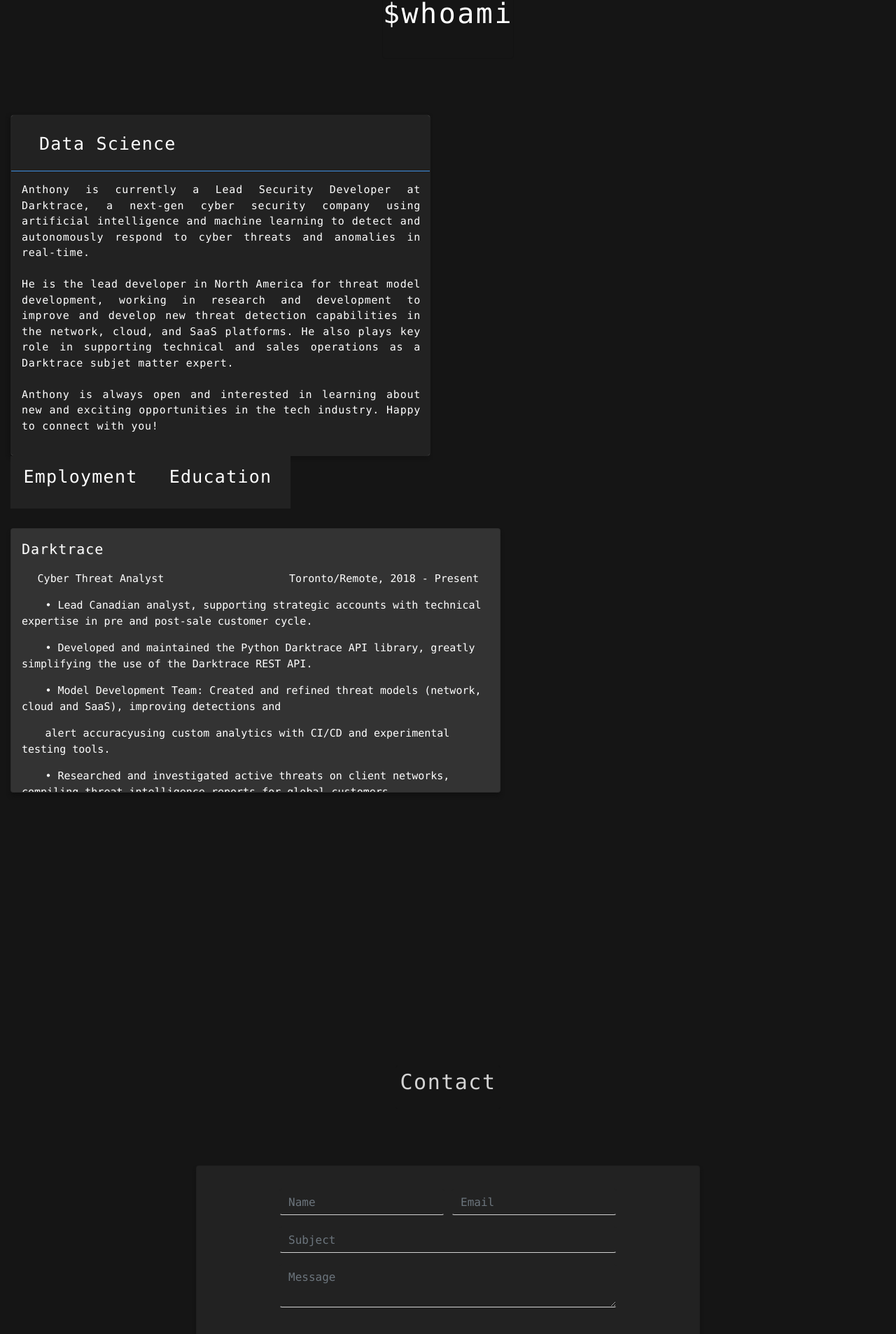
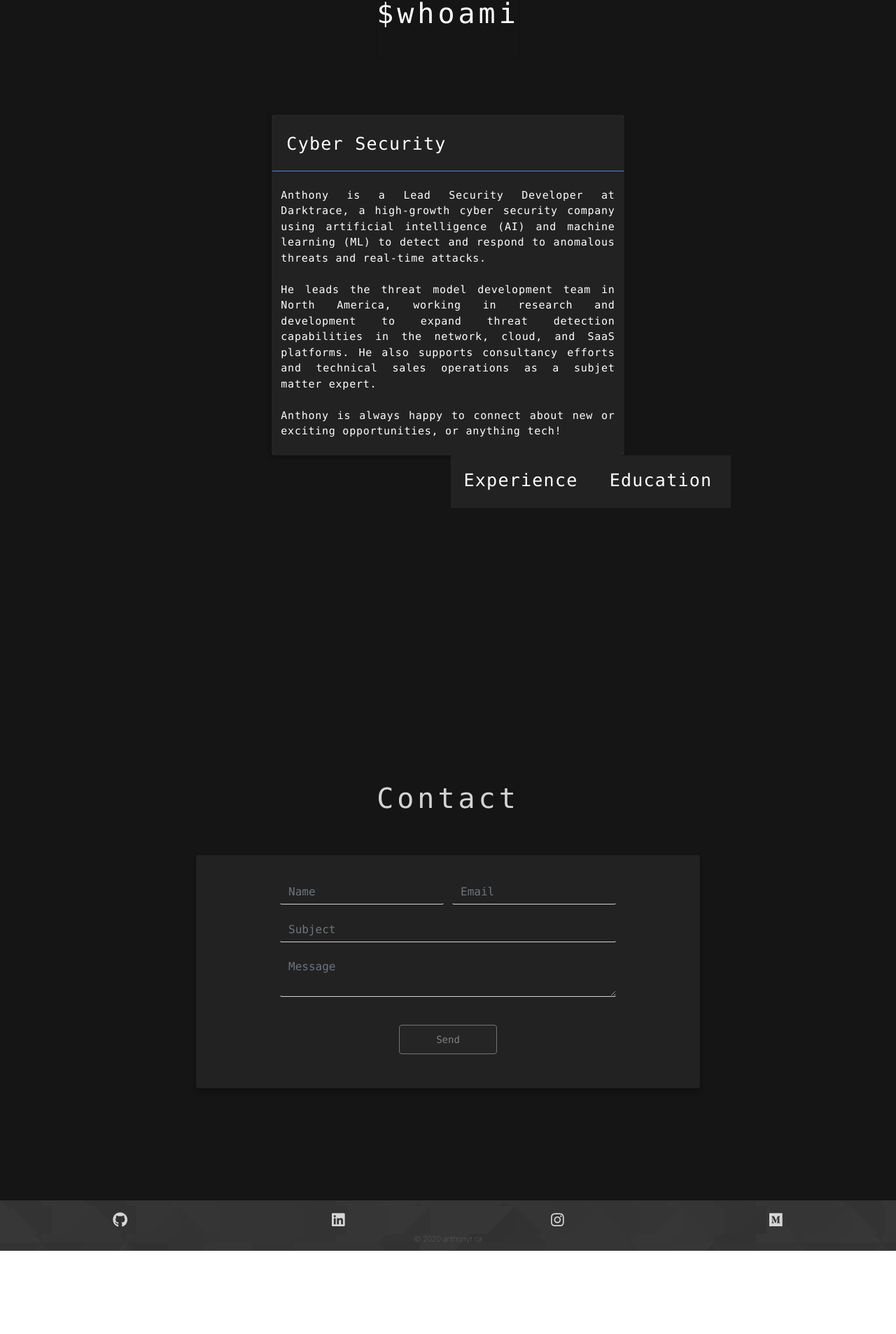
Before and after one commit to anthonytwh/anthonytwh.github.io, a React (Create React App) app: page / in a window 1280 px wide. Shown: the part 870-2777 px from the top of the page at 70% size. After the commit the page ends 2658 px from the top, so only its background shows below. Built offline with nearby package versions, Linux system fonts and the light colour scheme.

Commit message:
simplify design, add new graphical transitions, update content and hyperlinks

```diff
--- a/src/assets/styles.css
+++ b/src/assets/styles.css
@@ -162,12 +162,44 @@ H E A D E R
   text-shadow: 1px 1px 1px black;
   margin-left: 0.1em;
   margin-right: 0.1em;
+  cursor: pointer;
+  transition: all 0.3s ease;
 }
 
 .Main-icons:hover {
   color: #3E8FE2;
   transform:scale(1.075);
 }
+
+.Main-modal {
+  font-family: Consolas, Menlo, Monaco, Lucida Console, Liberation Mono, DejaVu Sans Mono, Bitstream Vera Sans Mono, Courier New, monospace, serif;
+  text-align: center;
+}
+
+.Main-modal-body {
+  font-size: 15px;
+  font-weight: 50;
+  letter-spacing: 1px;
+  background-color: #222;
+  color: white;
+}
+
+.Main-modal-footer {
+  justify-content: center;
+  background-color: #222;
+  border: none;
+}
+
+.Main-modal-button {
+  backgroud-color: grey;
+}
+
+.Main-modal-button:hover {
+  backgroud-color:#3E8FE2;
+}
+
+
+
 
 /*
 
@@ -188,9 +220,10 @@ TODO DESIGN:
 
 .Main-arrow-icon {
   color: #333;
-  -webkit-animation: FadeInOut 1.5s linear infinite, ZoomInOut 1.5s linear infinite;
-  animation: FadeInOut 1.5s linear infinite, ZoomInOut 1.5s linear infinite;
+  -webkit-animation: FadeInOut 1.75s linear infinite, ZoomInOut 1.75s linear infinite;
+  animation: FadeInOut 1.75s linear infinite, ZoomInOut 1.75s linear infinite;
   margin: 0;
+  transition: color 0.5s ease;
 }
 
 @keyframes FadeInOut {
@@ -211,18 +244,22 @@ TODO DESIGN:
 
 @keyframes ZoomInOut {
   0%  { transform:scale(1.0); }
-  25%  { transform:scale(0.75); }
-  50%  { transform:scale(0.6); }
-  75%  { transform:scale(0.80); }
+  25%  { transform:scale(0.8); }
+  50%  { transform:scale(0.7); }
+  75%  { transform:scale(0.85); }
   100%  { transform:scale(1.1); }
 }
 
 @-webkit-keyframes ZoomInOut {
   0%  { transform:scale(1.0); }
-  25%  { transform:scale(0.75); }
-  50%  { transform:scale(0.6); }
-  75%  { transform:scale(0.80); }
+  25%  { transform:scale(0.8); }
+  50%  { transform:scale(0.7); }
+  75%  { transform:scale(0.85); }
   100%  { transform:scale(1.1); }
+}
+
+.Main-arrow-icon:hover {
+  color: #3E8FE2;
 }
 
 
@@ -255,7 +292,7 @@ A B O U T   M E
   font-family: Consolas, Menlo, Monaco, Lucida Console, Liberation Mono, DejaVu Sans Mono, Bitstream Vera Sans Mono, Courier New, monospace, serif;
   font-size: 50px;
   font-weight: 5;
-  letter-spacing: 0.05em;
+  letter-spacing: 0.1em;
   padding-bottom: 2.5%;
 
   background: none;
@@ -292,6 +329,10 @@ A B O U T   M E
   padding-bottom: 5em;
 }
 
+.About-content-row {
+  justify-content: center;
+}
+
 .About-toast {
   font-size: 15px;
   font-weight: 100;
@@ -300,6 +341,7 @@ A B O U T   M E
   overflow: hidden;
   box-shadow: -2px 2px 5px #111;
   border-color: #222;
+  /* margin-left: 5em; */
 }
 
 .About-animate {
@@ -312,8 +354,8 @@ A B O U T   M E
   height: 4em;
   width: 50em;
   padding-bottom: 2em;
-  padding-left: 2em;
-  padding-right: 2em;
+  padding-left: 1em;
+  padding-right: 1em;
 }
 
 .About-animate span {
@@ -352,39 +394,19 @@ A B O U T   M E
   100% { opacity: 0; }
 }
 
-.About-body-left {
+.About-body {
   font-family: Consolas, Menlo, Monaco, Lucida Console, Liberation Mono, DejaVu Sans Mono, Bitstream Vera Sans Mono, Courier New, monospace, serif;
-  font-weight: 5;
-  font-size: 15;
+  font-weight: 25;
+  font-size: 14;
   background: #222;
-  justify-content: left;
-  width: 100em;
-  padding-top: 1em;
-  padding-bottom: 1em;
-  padding-left: 1em;
-  padding-right: 1em;
-}
+  justify-items: center;
 
-.About-body-paragraph {
+  padding-top: 1.5em;
+  padding-bottom: 1.5em;
+
   letter-spacing: 0.05em;
   text-align: justify;
-  max-width: 38em;
 }
-
-/* .About-body-right {
-  font-size: 15px;
-  float: right;
-  margin-right: 10em;
-} */
-
-/* .About-body-photo {
-  border: 1px solid #222;
-  box-shadow: 2px 2px 5px #111;
-  width: 23.73em;
-  height: 19em;
-} */
-
-
 
 /*
 
@@ -516,39 +538,34 @@ P O R T F O L I O
   border: none;
 } */
 
+.Portfolio-BadgeNav {
+  margin-left: 25.5em;
+}
+
 .Portfolio-badge {
   display: flex;
   position: relative;
   justify-content: center;
   align-items: center;
-  /* text-align: right; */
   cursor: pointer;
   margin: 0 auto;
 
   background: #222;
   border-color: #222;
+  border-bottom-color: pink;
   color: white;
 
   font-family: Consolas, Menlo, Monaco, Lucida Console, Liberation Mono, DejaVu Sans Mono, Bitstream Vera Sans Mono, Courier New, monospace, serif;
   font-size: 25px;
   letter-spacing: 0.05em;
-  font-weight: 50;
+  font-weight: 10;
 
   width: 8em;
   height: 3em;
-  /* margin-top: 1em; */
-}
-
-.Portfolio-badge:after {
-  position: absolute;
-  content: '';
-  width: 0em; height: 1px;
-  margin-top: 1.47em;
-  display: block;
-  right: 0;
-  background: #3E8FE2;
-  transition: width .25s ease;
-  -webkit-transition: width .25s ease;
+  padding-top: 1.5em;
+  padding-left: 1em;
+  padding-right: 1em;
+  padding-bottom: 1em;
 }
 
 .Portfolio-badge:hover {
@@ -556,15 +573,27 @@ P O R T F O L I O
   box-shadow: none;
   background: #272727;
   border: none;
-  /* border-color: #272727; */
-  /* transform:scale(1);
-  -webkit-transform:scale(1); */
+  border-color: #272727;
+  transform:scale(1);
+  -webkit-transform:scale(1);
 }
 
 .Portfolio-badge:hover:after {
   width: 100%;
   left: 0;
-  background: #3E8FE2;
+  background-color: #3E8FE2;
+}
+
+.Portfolio-badge:after {
+  position: absolute;
+  content: '';
+  width: 0em; height: 1px;
+  margin-top: 2.5em;
+  display: block;
+  right: 0;
+  background-color: #3E8FE2;
+  transition: width .25s ease;
+  -webkit-transition: width .25s ease;
 }
 
 .Portfolio-badge:focus {
@@ -580,31 +609,32 @@ P O R T F O L I O
 
 .Portfolio-card {
   font-family: Consolas, Menlo, Monaco, Lucida Console, Liberation Mono, DejaVu Sans Mono, Bitstream Vera Sans Mono, Courier New, monospace, serif;
-  font-size: 14px;
-  font-weight: 2px;
-  background-color: #333;
+  font-size: 15px;
+  font-weight: 1px;
+  letter-spacing: 0.05em;
+  background-color: #222;
   border-color: none;
-  box-shadow: 0px 5px 5px #111;
-  margin-top: 2em;
-  max-height: 27em;
-  max-width: 50em;
+  box-shadow: -2px 2px 5px #111;
+  margin-top: 1em;
+  max-height: 23em;
+  max-width: 54em;
   overflow-y: auto;
 }
 
 .Portfolio-header {
-  color: white;
+  color: lightgrey;
   text-shadow: 1px 1px #444;
   text-align: left;
   letter-spacing: 0.05em;
   font-size: 20px;
-  font-weight: 100;
+  font-weight: 50;
 }
 
 .Portfolio-body {
   color: white;
   text-align: left;
-  font-size: 15px;
-  font-weight: 100;
+  font-size: 14px;
+  font-weight: 25;
 }
 
 .Portfolio-row {
@@ -651,7 +681,7 @@ C O N T A C T
   padding-bottom: 3em;
   padding-left: 5em;
   padding-right: 5em;
-  margin-top: 5em;
+  margin-top: 3em;
 }
 
 .Contact-badge {
@@ -665,16 +695,15 @@ C O N T A C T
   background: none;
   border-color: #151515;
   color: lightgrey;
-  font-weight: 100;
 
   font-family: Consolas, Menlo, Monaco, Lucida Console, Liberation Mono, DejaVu Sans Mono, Bitstream Vera Sans Mono, Courier New, monospace, serif;
-  font-size: 30px;
-  letter-spacing: 0.05em;
-  font-weight: 25;
+  font-size: 50px;
+  font-weight: 5;
+  letter-spacing: 0.1em;
 
   max-width: 5em;
   /* height: 2em; */
-  margin-top: 5em;
+  margin-top: 3em;
 }
 
 .Contact-badge:after {
@@ -735,12 +764,12 @@ C O N T A C T
 }
 
 .Contact-input:focus {
-  background: #333;
+  background: #252525;
   color: white;
   border-color: #222;
   /* border-top-color: #3E8FE2; */
   border-bottom-color: #3E8FE2;
-  cursor: default;
+  cursor: auto;
   box-shadow: none;
   outline: none;
 }
@@ -754,9 +783,12 @@ C O N T A C T
   background-color: #252525;
   border-color: rgb(110, 117, 124);
   color: grey;
-  font-weight: 100;
+  font-family: Consolas, Menlo, Monaco, Lucida Console, Liberation Mono, DejaVu Sans Mono, Bitstream Vera Sans Mono, Courier New, monospace, serif;
+  font-size: 14px;
+  font-weight: 25;
   height: 3em;
   width: 10em;
+  transition: all 0.5s ease;
 }
 
 .Contact-button:hover {
@@ -779,11 +811,14 @@ F O O T E R
 
 */
 .Footer {
+  display: absolute;
   justify-content: center;
   background: url("mid-section.png");
   color: white;
-  text-align: center;
-  padding-top: 1%
+  padding-top: 0.5em;
+  padding-bottom: 0.5em;
+
+  fill-opacity: 80%;
 }
 
 .Footer-head {
@@ -808,22 +843,22 @@ F O O T E R
 
 .Footer-icons {
   color: white;
+  transition: all 0.3s ease;
 }
 
 .Footer-icons:hover {
-  color: #3E8FE2;
+  color: lightgrey; /* #3E8FE2 */
   transform:scale(1.1);
   opacity: 0.9;
 }
 
 .Footer-foot {
   justify-content: center;
-  background-color:rgb(53, 53, 53) ;
+  background-color: none;
+  /* background-color:rgb(53, 53, 53) ; */
   /* background-color: rgb(53, 53, 53) rgb(37, 37, 37) #292929; */
   font-size: 8pt;
   color: #888/*rgb(100, 100, 100)*/;
   font-weight: 100;
   bottom: 0;
-  padding-top: 0.5%;
-  padding-bottom: 0.5%;
 }
--- a/src/components/About.jsx
+++ b/src/components/About.jsx
@@ -9,13 +9,13 @@ class About extends Component {
 	constructor(props) {
 		super(props);
 
-		this.toggle = this.toggle.bind(this);
+		this.toggleTab = this.toggleTab.bind(this);
 		this.state = {
 		  activeTab: '1'
 		};
 	  }
 
-	  toggle(tab) {
+	  toggleTab(tab) {
 		if (this.state.activeTab !== tab) {
 		  this.setState({ activeTab: tab });
 		}
@@ -27,39 +27,37 @@ class About extends Component {
 				<Row className="About-title-row" id="about" ref={this.about}>
 					<Card className="About-title"> <h1>$whoami</h1> </Card>
 				</Row>
-				<Row>
-					<Col xs="6">
+				<Row className="About-content-row">
+					<Col xs="5">
 						<Toast className="About-toast">
 							<ToastHeader className="About-animate">
 								<span> <p> Software Development </p></span>
+								<span> <p> Data Science </p></span>
 								<span> <p> Cyber Security</p></span>
-								<span> <p> Data Science </p></span>
 								<span> <p> Product Design </p></span>
 							</ToastHeader>
-							<ToastBody className="About-body-left">
-									<p className="About-body-paragraph">
-									Anthony is currently a Lead Security Developer at Darktrace, a next-gen cyber security company using artificial intelligence and machine learning to detect and autonomously respond to cyber threats and anomalies in real-time.
+							<ToastBody className="About-body">
+									Anthony is a Lead Security Developer at Darktrace, a high-growth cyber security company using artificial intelligence (AI) and machine learning (ML) to detect and respond to anomalous threats and real-time attacks.
 									<br></br><br></br>
-									He is the lead developer in North America for threat model development, working in research and development to improve and develop new threat detection capabilities in the network, cloud, and SaaS platforms. He also plays key role in supporting technical and sales operations as a Darktrace subjet matter expert.
+									He leads the threat model development team in North America, working in research and development to expand threat detection capabilities in the network, cloud, and SaaS platforms. He also supports consultancy efforts and technical sales operations as a subjet matter expert.
 									<br></br><br></br>
-									Anthony is always open and interested in learning about new and exciting opportunities in the tech industry. Happy to connect with you!
-									</p>
+									Anthony is always happy to connect about new or exciting opportunities, or anything tech!
 							</ToastBody>
 						</Toast>
 					</Col>
 					<Col xs="auto">
 						<Row>
-							<Nav>
+							<Nav className="Portfolio-BadgeNav">
 								<NavItem className="Portfolio-badge" id="Employment">
 									<NavLink
 										className={classnames({ active: this.state.activeTab === '1' })}
-										onClick={() => { this.toggle('1'); }}>
-											<p> Employment </p> </NavLink>
+										onClick={() => { this.toggleTab('1'); }}>
+											<p> Experience </p> </NavLink>
 								</NavItem>
 								<NavItem className="Portfolio-badge" id='Education'>
 									<NavLink
 											className={classnames({ active: this.state.activeTab === '2' })}
-											onClick={() => { this.toggle('2'); }}>
+											onClick={() => { this.toggleTab('2'); }}>
 												<p> Education </p>
 									</NavLink>
 								</NavItem>
@@ -68,76 +66,69 @@ class About extends Component {
 						<Row>
 							<TabContent activeTab={this.state.activeTab}>
 								<TabPane tabId="1">
-									{ this.state.activeTab == 1 ?
+									{ this.state.activeTab === 1 ?
 										<Card className="Portfolio-card">
 											<Row className="Portfolio-row">
 												<Col>
 													<p className="Portfolio-header"> Darktrace </p>
 													<Row>
-														<Col><p className="Portfolio-body" style={{ textIndent: "2.5%"}}> Cyber Threat Analyst </p></Col>
-														<Col><p className="Portfolio-body" style={{ textIndent: "2.5%", textAlign: "right" }}> Toronto/Remote, 2018 - Present</p></Col>
+														<Col><p className="Portfolio-body" style={{ textAlign: "left", color: "lightgrey" }}> Lead Model Developer </p></Col>
+														<Col><p className="Portfolio-body" style={{ textAlign: "right", color: "lightgrey" }}> Toronto/Remote, 2019 - present </p></Col>
 													</Row>
-													<p className="Portfolio-body" style={{ textIndent: "5%" }} > • Lead Canadian analyst, supporting strategic accounts with technical expertise in pre and post-sale customer cycle.</p>
-													<p className="Portfolio-body" style={{ textIndent: "5%" }} > • Developed and maintained the Python Darktrace API library, greatly simplifying the use of the Darktrace REST API.</p>
-													<p className="Portfolio-body" style={{ textIndent: "5%" }} > • Model Development Team: Created and refined threat models (network, cloud and SaaS), improving detections and </p>
-													<p className="Portfolio-body" style={{ textIndent: "5%" }} >		alert accuracyusing custom analytics with CI/CD and experimental testing tools.</p>
-													<p className="Portfolio-body" style={{ textIndent: "5%" }} > • Researched and investigated active threats on client networks, compiling threat intelligence reports for global customers.</p>
-													<p className="Portfolio-body" style={{ textIndent: "5%" }} > • Contributed over 50 IOC's to the internal Darktrace threat intelligence feed from threat research activities.</p>
-													<p className="Portfolio-body" style={{ textIndent: "5%" }} > • Presented at customer-facing events, providing knowledge and expertise of the Darktrace product to existing clients.</p>
+													<p className="Portfolio-body" style={{ textIndent: "5%" }} > • Maintain over 500 threat models, covering detections in the network, cloud (ex. AWS, Azure, GCP, etc.) and SaaS (ex. M365, GSuite, Okta, etc.) platforms.</p>
+													<p className="Portfolio-body" style={{ textIndent: "5%" }} > • Develop and manage the data infrastructure and custom analytical tools used by the global threat model development team.</p>
+													<p className="Portfolio-body" style={{ textIndent: "5%" }} > • Work closely with product software developers to resolve bugs, provide customer feedback and general product improvements.</p>
+													<p className="Portfolio-body" style={{ textIndent: "5%" }} > • Developer and maintainer of the Python Darktrace API library, a simplification of the Darktrace REST API for Python.</p>
 												</Col>
 											</Row>
 											<Row className="Portfolio-row">
 												<Col>
 													<Row>
-														<Col><p className="Portfolio-body" style={{ textIndent: "2.5%" }}> Cyber Security Engineer </p></Col>
-														<Col><p className="Portfolio-body" style={{ textIndent: "2.5%", textAlign: "right" }}> Toronto, 2017 - 2018 </p></Col>
+														<Col><p className="Portfolio-body" style={{ textAlign: "left", color: "lightgrey" }}> Cyber Threat Analyst </p></Col>
+														<Col><p className="Portfolio-body" style={{ textAlign: "right", color: "lightgrey" }}> Toronto, 2018 - 2019</p></Col>
 													</Row>
-													<p className="Portfolio-body" style={{ textIndent: "5%" }}>  • Managed Darktrace enterprise integrations for customers across virtual, cloud, and ICS/SCADA environments.</p>
-													<p className="Portfolio-body" style={{ textIndent: "5%" }}>  • Developed an SSH management tool, improving workflow speed and operational security for internal technology teams.</p>
-													<p className="Portfolio-body" style={{ textIndent: "5%" }}>  • Traveled weekly to lead onsite technical integrations with the customer security teams, managers and executives.</p>
-													<p className="Portfolio-body" style={{ textIndent: "5%" }}>  • Wrote technical documentation for virtual and cloud deployments for internal and customer training.</p>
-													<p className="Portfolio-body" style={{ textIndent: "5%" }}>  • Contributed to over 30% growth of the Canadian customer base from proof-of-value customer trials in one year.</p>
+													<p className="Portfolio-body" style={{ textIndent: "5%" }} > • Lead analyst in Canada, supporting strategic accounts and pre/post-sale engagements as a subject matter Expert.</p>
+													<p className="Portfolio-body" style={{ textIndent: "5%" }} > • Investigated active threats and live compromises in customer environments, compiling highly-detailed threat reports for executives and technical clients.</p>
+													<p className="Portfolio-body" style={{ textIndent: "5%" }} > • Contributed over hundreds of IOC's to the internal Darktrace threat intelligence feed from threat research activities.</p>
+													<p className="Portfolio-body" style={{ textIndent: "5%" }} > • Presented at customer events, providing knowledge and expertise of the Darktrace product to clients.</p>
 												</Col>
 											</Row>
 											<Row className="Portfolio-row">
 												<Col>
-													<p className="Portfolio-header"> Zebra Technologies </p>
 													<Row>
-														<Col><p className="Portfolio-body" style={{ textIndent: "2.5%" }}> Category Management Analyst (Co-op) </p></Col>
-														<Col><p className="Portfolio-body" style={{ textIndent: "2.5%", textAlign: "right" }}> Mississauga, Summer 2016 </p></Col>
+														<Col><p className="Portfolio-body" style={{ textAlign: "left", color: "lightgrey" }}> Cyber Security Engineer </p></Col>
+														<Col><p className="Portfolio-body" style={{ textAlign: "right", color: "lightgrey" }}> Toronto, 2017 - 2018 </p></Col>
 													</Row>
-													<p className="Portfolio-body" style={{ textIndent: "5%" }}> • Led RFQ/RFP exercise with key vendors to consolidate and reduce cost on tail-spend semiconductor components.</p>
-													<p className="Portfolio-body" style={{ textIndent: "5%" }}> • Created a dynamic Excel/VBA dashboard to automate monthly analysis and reports of vendor operational and financial risk.</p>
-													<p className="Portfolio-body" style={{ textIndent: "5%" }}> • Provided training to global and regional teams to utilize the newly developed tools to improve the quality of monthly risk reports.</p>
+													<p className="Portfolio-body" style={{ textIndent: "5%" }}>  • Managed Darktrace enterprise integrations for customers in network, virtual and cloud environments.</p>
+													<p className="Portfolio-body" style={{ textIndent: "5%" }}>  • Traveled weekly to lead onsite technical integrations with the customer security teams, managers and executives.</p>
+													<p className="Portfolio-body" style={{ textIndent: "5%" }}>  • Contributed to over 30% growth of the Canadian customer base from proof-of-value customer trials in one year.</p>
 												</Col>
 											</Row>
 										</Card>
 									: null }
 								</TabPane>
 								<TabPane tabId="2">
-									{ this.state.activeTab == 2 ?
+									{ this.state.activeTab === 2 ?
 
 									<Card className="Portfolio-card">
 										<Row className="Portfolio-row">
 											<Col>
 												<p className="Portfolio-header"> McMaster University</p>
 												<Row>
-													<Col><p className="Portfolio-body" style={{ textIndent: "2.5%" }}> B.Eng.Mgt - Mechanical Engineering & Management </p></Col>
-													<Col><p className="Portfolio-body" style={{ textIndent: "2.5%", textAlign: "right" }}> Hamilton, 2012 - 2017 </p></Col>
+													<Col><p className="Portfolio-body" style={{ textAlign: "left", color: "lightgrey" }}> Bachelor of Engineering & Management </p></Col>
+													<Col><p className="Portfolio-body" style={{ textAlign: "right", color: "lightgrey" }}> Hamilton ON, 2012 - 2017 </p></Col>
 												</Row>
-												<p className="Portfolio-body" style={{ textIndent: "5%" }}> • Received McMaster Engineering Student Mobility Award for International Experience in 2015. </p>
-												<p className="Portfolio-body" style={{ textIndent: "5%" }}> • Engineering Capstone: Mechanial Tracking for Arthoscopic Surgery <a className="Portfolio-href" href='https://github.com/anthonytwh/SurgicalTracking'> >>See Project </a></p>
+												<p className="Portfolio-body" style={{ textIndent: "1em" }}> • Engineering and business management minor with a specilization in robotics and design. </p>
 											</Col>
 										</Row>
 										<Row className="Portfolio-row">
 											<Col>
 												<p className="Portfolio-header"> Nanyang Technological University </p>
 												<Row>
-													<Col><p className="Portfolio-body" style={{ textIndent: "2.5%" }}> Study Abroad (B.Eng.Mgt)</p></Col>
-													<Col><p className="Portfolio-body" style={{ textIndent: "2.5%", textAlign: "right" }}> Singapore, 2014 - 2015 </p></Col>
+													<Col><p className="Portfolio-body" style={{ textAlign: "left", color: "lightgrey" }}> International Exchange Program </p></Col>
+													<Col><p className="Portfolio-body" style={{ textAlign: "right", color: "lightgrey" }}> Singapore SG, 2014 - 2015 </p></Col>
 												</Row>
-												<p className="Portfolio-body" style={{ textIndent: "5%" }}> • Studied interesting courses, traveled a few places, and learned a whole lot about myself and SouthEast Asian cultures. </p>
-												<p className="Portfolio-body" style={{ textIndent: "5%" }}> • 3rd place @ Ideas Inc Hackathon: Joy Bike Share <a className="Portfolio-href" href='https://1drv.ms/f/s!Anq2m7OkYqT4gR-v4qhIIa1B2bbZ'> >>See Project </a></p>
+												<p className="Portfolio-body" style={{ textIndent: "1em" }}> • Mostly traveled, sometimes studied, and had an awesome time. </p>
 											</Col>
 										</Row>
 									</Card>
--- a/src/components/Content.jsx
+++ b/src/components/Content.jsx
@@ -4,10 +4,6 @@ import { Button, Col, Container, Row, UncontrolledPopover, PopoverHeader, Popove
 import '../assets/styles.css';
 
 class Content extends Component {
-
-	constructor (props){
-		super(props);
-	}
 
 	render () {
 		return (
--- a/src/components/Footer.jsx
+++ b/src/components/Footer.jsx
@@ -8,30 +8,26 @@ import { faGithub, faLinkedin, faInstagram, faMedium} from '@fortawesome/free-br
 
 class Footer extends Component {
 
-	constructor (props){
-		super(props);
-	}
-
 	render() {
 		return (
 			<div>
-				<Col xs="auto" >
+				<Col>
 					<Row className="Footer" id="contact">
-						<Col xs={{ size: 'auto', offset: 4 }}>
+						<Col xs={{ size: '3'}}>
 							<a href="https://github.com/anthonytwh">
 								<FontAwesomeIcon className="Footer-icons" icon={faGithub} size="lg" /></a></Col>
-						<Col xs={{ size: 'auto', offset: 0 }}>
+						<Col xs={{ size: '3'}}>
 							<a href="https://www.linkedin.com/in/anthony-tam/">
 								<FontAwesomeIcon className="Footer-icons" icon={faLinkedin} size="lg" /></a></Col>
-						<Col xs={{ size: 'auto', offset: 0 }}>
+						<Col xs={{ size: '3'}}>
 							<a href="https://www.instagram.com/anthonyclimbs/">
 								<FontAwesomeIcon className="Footer-icons" icon={faInstagram} size="lg" /></a></Col>
-						<Col xs={{ size: 'auto', offset: 0 }}>
+						<Col xs={{ size: '3'}}>
 							<a href="https://medium.com/@AnthonyTam">
 								<FontAwesomeIcon className="Footer-icons" icon={faMedium} size="lg" /></a></Col>
 					</Row>
 					<Row className="Footer-foot">
-						© 2017-2020, AnthonyT.ca
+						© 2020 anthonyt.ca
 					</Row>
 				</Col>
 			</div>
--- a/src/components/Portfolio.jsx
+++ b/src/components/Portfolio.jsx
@@ -16,7 +16,7 @@ class Portfolio extends Component {
 		return (
 		    <div>
 				<Container className="Portfolio" id="contact" ref={this.clickref}>
-			    	<Card className="Contact-badge" id='ContactMe'> <p> Contact </p> </Card>
+			    	<Card className="Contact-badge" id='ContactMe'> <h1> Contact </h1> </Card>
 			    		<ContactCard/>
 				</Container>
 		    </div>
```
Also changed, not shown: src/components/Header.jsx (+4 -4 lines), src/components/Main.jsx (+28 -5 lines).
